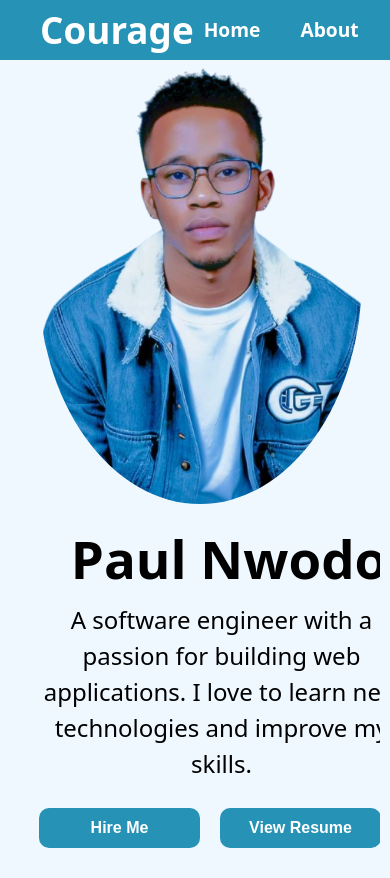
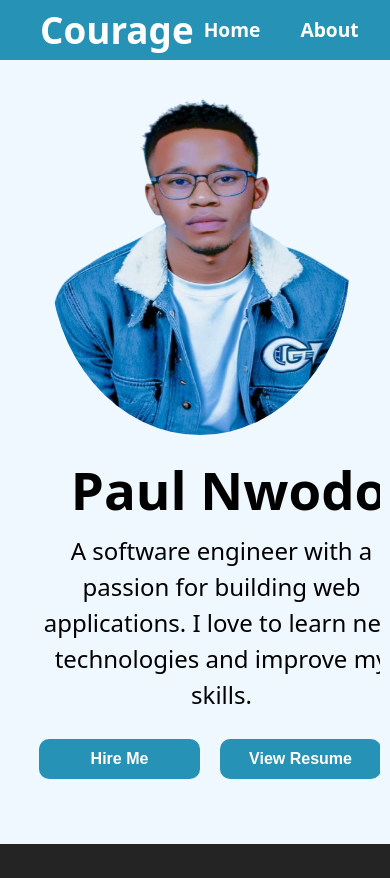
Before and after one commit to Tonypaul544/Paul-Nwodo-portfolio, a React (Vite) app: page / in a window 390 px wide. After the commit the page ends 844 px from the top, so only its background shows below. Built offline with nearby package versions, Linux system fonts and the light colour scheme.

Commit message:
Update Mobile.css

```diff
--- a/src/Mobile.css
+++ b/src/Mobile.css
@@ -93,8 +93,8 @@
 }
 
 .profile {
-  width: 90%;
-  height: 30%;
+  width: 300px;
+  height: 350px;
   object-fit: cover;
   display: flex;
   margin: auto;
@@ -103,7 +103,7 @@
 
 .profilePic {
   width: 100%;
-  height: 30%;
+  height: 100%;
   bottom: 0;
   display: flex;
   margin: auto;
```
